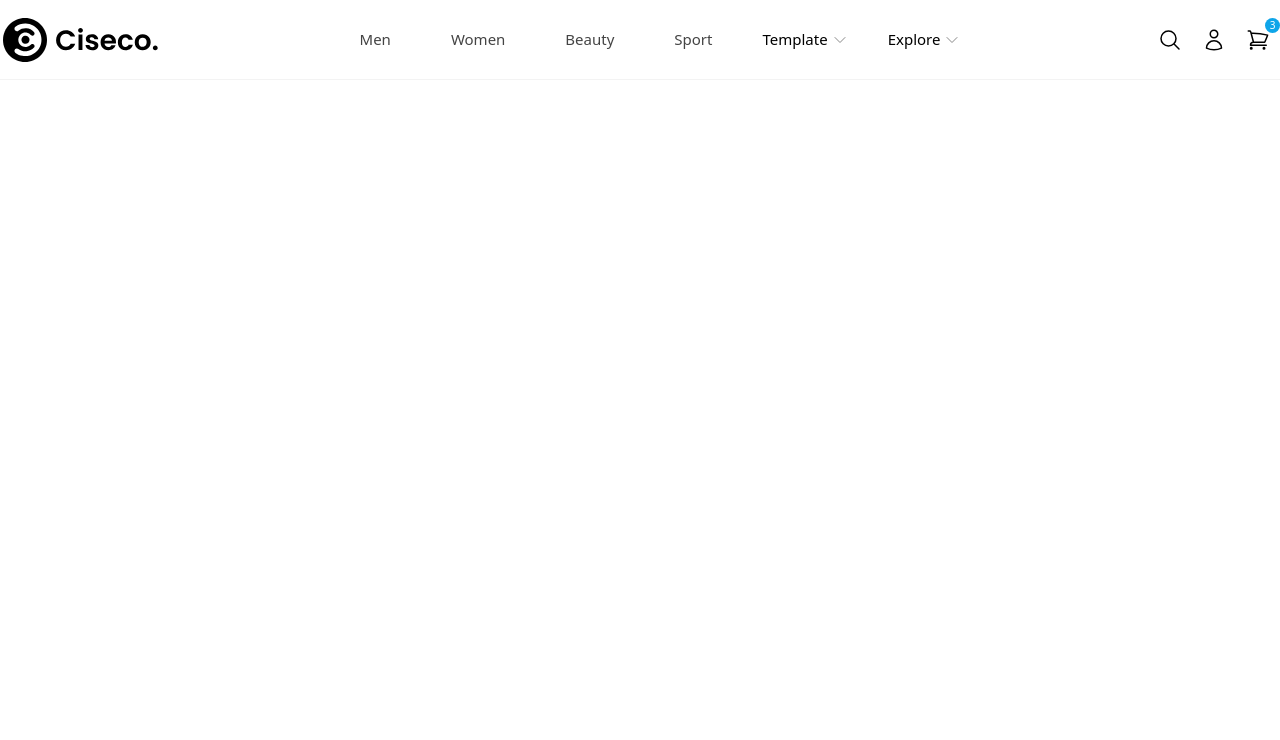
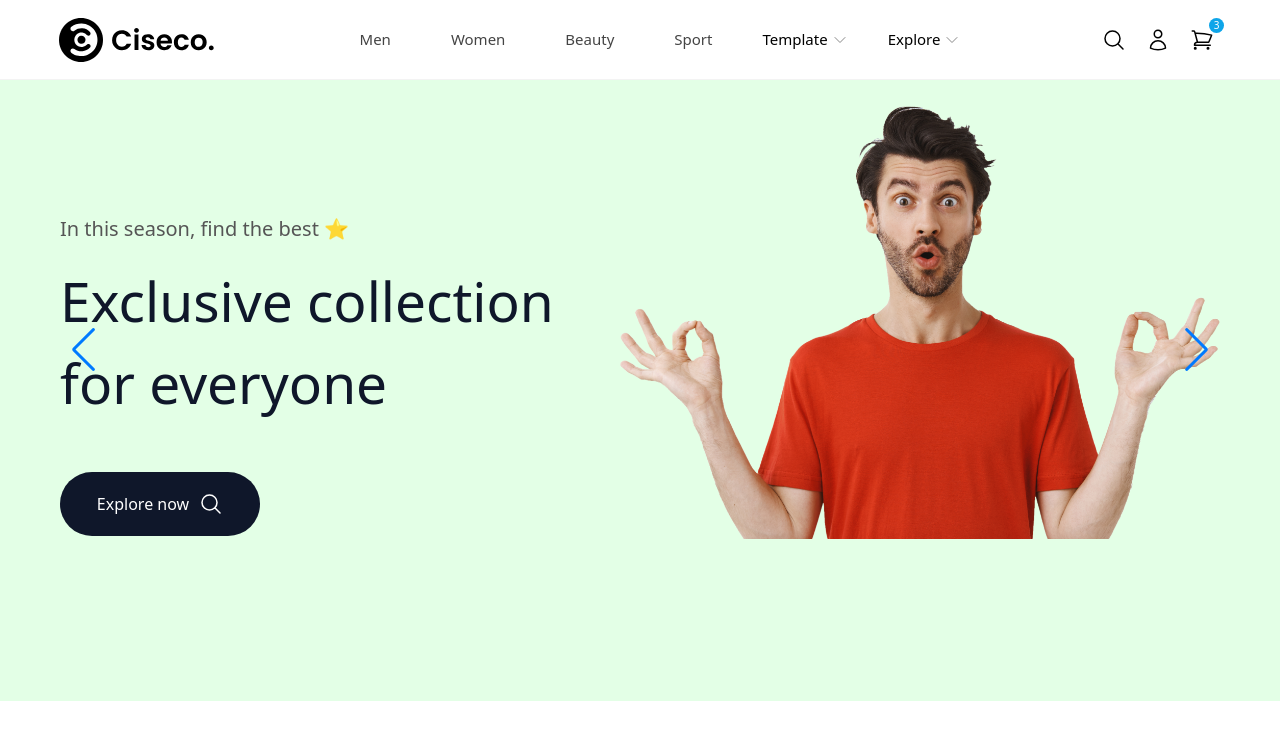
Before and after one commit to neda1998/shopping-website, a React (Create React App) app: page / in a window 1280 px wide. Shown: the top 740 px of the page. Built offline with nearby package versions, Linux system fonts and the light colour scheme.

Commit message:
complete slider show and add styles

```diff
--- a/package.json
+++ b/package.json
@@ -10,6 +10,9 @@
     "react-dom": "^18.2.0",
     "react-router-dom": "^6.11.1",
     "react-scripts": "5.0.1",
+    "react-slick": "^0.29.0",
+    "slick-carousel": "^1.8.1",
+    "swiper": "^9.3.0",
     "web-vitals": "^2.1.4"
   },
   "scripts": {
--- a/src/Components/Slide/Slide.jsx
+++ b/src/Components/Slide/Slide.jsx
@@ -1,107 +1,111 @@
-// import { Swiper, SwiperSlide } from "swiper/react";
-// import "swiper/css";
-// import slideOne from "../../assets/images/slideImageOne.png";
-// import slideTwo from "../../assets/images/slideImageTwo.png";
-// import slideThree from "../../assets/images/slideImageThree.png";
-// import { Autoplay, Pagination, Navigation } from "swiper";
-// import style from "../../styles/Slide.module.css";
+import { Swiper, SwiperSlide } from "swiper/react";
+import "swiper/css";
+import "swiper/css/navigation";
+import slideOne from "../../assets/images/slideImageOne.png";
+import slideTwo from "../../assets/images/slideImageTwo.png";
+import slideThree from "../../assets/images/slideImageThree.png";
+import { Autoplay, Pagination, Navigation } from "swiper";
+import style from "../../styles/Slide.module.css";
 
-// const Slide = () => {
-//   return (
-//     <div className={`md:grid grid-cols-2 ${style.slideShow}`}>
-//       <div className={style.textSlide}>
-//         <p>In this season, find the best ⭐</p>
-//         <h1>Exclusive collection for everyone</h1>
-//         <button className={style.btnSlide}>
-//           <span>Explore now</span>
-//           <svg
-//             xmlns="http://www.w3.org/2000/svg"
-//             fill="none"
-//             viewBox="0 0 24 24"
-//             strokeWidth={1.5}
-//             stroke="currentColor"
-//             className="w-6 h-6"
-//           >
-//             <path
-//               strokeLinecap="round"
-//               strokeLinejoin="round"
-//               d="M21 21l-5.197-5.197m0 0A7.5 7.5 0 105.196 5.196a7.5 7.5 0 0010.607 10.607z"
-//             />
-//           </svg>
-//         </button>
-//       </div>
-//       <div className={style.slideSwiper}>
-//         <Swiper
-//           spaceBetween={30}
-//           centeredSlides={true}
-//           autoplay={{
-//             delay: 4500,
-//             disableOnInteraction: false,
-//           }}
-//           pagination={{
-//             clickable: true,
-//           }}
-//           navigation={true}
-//           modules={[Autoplay, Pagination, Navigation]}
-//         >
-//           <SwiperSlide>
-//             <img className={style.imgSlide} src={slideOne} alt="sliderOne" />
-//           </SwiperSlide>
-//           <SwiperSlide>
-//             <img className={style.imgSlide} src={slideTwo} alt="sliderTwo" />
-//           </SwiperSlide>
-//           <SwiperSlide>
-//             <img
-//               className={style.imgSlide}
-//               src={slideThree}
-//               alt="sliderThree"
-//             />
-//           </SwiperSlide>
-//         </Swiper>
-//       </div>
-//     </div>
-//   );
-// };
+const Slide = () => {
+  return (
+    <div className={style.slideShow}>
+      <div className={style.slideSwiper}>
+        <Swiper
+          spaceBetween={30}
+          centeredSlides={true}
+          autoplay={{
+            delay: 4500,
+            disableOnInteraction: false,
+          }}
+          pagination={{
+            clickable: true,
+          }}
+          navigation={true}
+          modules={[Autoplay, Pagination, Navigation]}
+        >
+          <SwiperSlide>
+            <div className={style.slides}>
+              <div className={style.textSlide}>
+                <p>In this season, find the best ⭐</p>
+                <h1>Exclusive collection for everyone</h1>
+                <button className={style.btnSlide}>
+                  <span>Explore now</span>
+                  <svg
+                    xmlns="http://www.w3.org/2000/svg"
+                    fill="none"
+                    viewBox="0 0 24 24"
+                    strokeWidth={1.5}
+                    stroke="currentColor"
+                    className="w-6 h-6"
+                  >
+                    <path
+                      strokeLinecap="round"
+                      strokeLinejoin="round"
+                      d="M21 21l-5.197-5.197m0 0A7.5 7.5 0 105.196 5.196a7.5 7.5 0 0010.607 10.607z"
+                    />
+                  </svg>
+                </button>
+              </div>
+              <img className={style.imgSlide} src={slideOne} alt="sliderOne" />
+            </div>
+          </SwiperSlide>
+          <SwiperSlide>
+            <div className={style.slides}>
+              <div className={`${style.imageSlideTwo} ${style.textSlide}`}>
+                <p>In this season, find the best ⭐</p>
+                <h1>Exclusive collection for everyone</h1>
+                <button className={style.btnSlide}>
+                  <span>Explore now</span>
+                  <svg
+                    xmlns="http://www.w3.org/2000/svg"
+                    fill="none"
+                    viewBox="0 0 24 24"
+                    strokeWidth={1.5}
+                    stroke="currentColor"
+                    className="w-6 h-6"
+                  >
+                    <path
+                      strokeLinecap="round"
+                      strokeLinejoin="round"
+                      d="M21 21l-5.197-5.197m0 0A7.5 7.5 0 105.196 5.196a7.5 7.5 0 0010.607 10.607z"
+                    />
+                  </svg>
+                </button>
+              </div>
+              <img className={style.imgSlide} src={slideTwo} alt="sliderOne" />
+            </div>
+          </SwiperSlide>
+          <SwiperSlide>
+            <div className={style.slides}>
+              <div className={style.textSlide}>
+                <p>In this season, find the best ⭐</p>
+                <h1>Exclusive collection for everyone</h1>
+                <button className={style.btnSlide}>
+                  <span>Explore now</span>
+                  <svg
+                    xmlns="http://www.w3.org/2000/svg"
+                    fill="none"
+                    viewBox="0 0 24 24"
+                    strokeWidth={1.5}
+                    stroke="currentColor"
+                    className="w-6 h-6"
+                  >
+                    <path
+                      strokeLinecap="round"
+                      strokeLinejoin="round"
+                      d="M21 21l-5.197-5.197m0 0A7.5 7.5 0 105.196 5.196a7.5 7.5 0 0010.607 10.607z"
+                    />
+                  </svg>
+                </button>
+              </div>
+              <img className={style.imgSlide} src={slideThree} alt="sliderOne" />
+            </div>
+          </SwiperSlide>
+        </Swiper>
+      </div>
+    </div>
+  );
+};
 
-// export default Slide;
-
-// import React from 'react';
-// import Slider from 'react-slick';
-// import slideOne from "../../assets/images/slideImageOne.png";
-// import slideTwo from "../../assets/images/slideImageTwo.png";
-// import slideThree from "../../assets/images/slideImageThree.png";
-// import style from "../../styles/Slide.module.css";
-
-// const Slide = () => {
-//   const settings = {
-//     dots: true,
-//     infinite: true,
-//     speed: 500,
-//     slidesToShow: 1,
-//     slidesToScroll: 1
-//   };
-
-//   return (
-//     <div className="flex flex-row items-center mt-4">
-//       <div className="mt-4">
-//         <p className="text-lg font-bold">Lorem ipsum dolor sit amet</p>
-//         <p className="text-gray-500 mt-2">Lorem ipsum dolor sit amet, consectetur adipiscing elit. Sed euismod, diam eget varius lacinia, nisi velit malesuada lorem, vel tincidunt dolor urna et nisl.</p>
-//       </div>
-//       <div className="w-50">
-//         <Slider {...settings}>
-//           <div>
-//             <img src={slideOne} className={style.imgSlide} alt="Slide1" />
-//           </div>
-//           <div>
-//             <img src={slideTwo} className={style.imgSlide} alt="Slide2" />
-//           </div>
-//           <div>
-//             <img src={slideThree} className={style.imgSlide} alt="Slide3" />
-//           </div>
-//         </Slider>
-//       </div>
-//     </div>
-//   );
-// };
-
-// export default Slide;
+export default Slide;
--- a/src/pages/Home.jsx
+++ b/src/pages/Home.jsx
@@ -1,13 +1,14 @@
 import React from 'react';
 import Navbar from "../Components/Navbar/Navbar";
-// import Slide from '../Components/Slide/Slide'
+import Slide from '../Components/Slide/Slide';
+
 
 
 function Home() {
   return (
     <>
       <Navbar />
-      {/* <Slide /> */}
+      <Slide />
     </>
   )
 }
--- a/src/styles/Navbar.module.css
+++ b/src/styles/Navbar.module.css
@@ -11,13 +11,14 @@
   background-color: var(--bg-white);
   border-bottom: 1px solid var(--border-gray-100);
   height: 5rem;
+  z-index: 9999;
 }
 
 .navbar {
   display: flex;
   flex-direction: row;
   align-items: center;
-  justify-content: space-between;
+  justify-content: space-around;
 }
 
 .svgHead {
@@ -213,7 +214,8 @@
   flex-direction: column;
 }
 
-.LinkNav, .homeNav {
+.LinkNav,
+.homeNav {
   padding: 8px 5px;
 }
 
@@ -223,6 +225,30 @@
   top: 0;
   left: 0;
 }
+
+.dropNav {
+  display: flex;
+  align-items: center;
+}
+
+.ctegoryPage {
+  background-color: var(--bg-white);
+  border: 1px solid var(--border-gray-100);
+  border-radius: 15px;
+  padding: 10px;
+  color: var(--black-color-800);
+  display: none;
+  position: absolute;
+  right: 0;
+}
+
+.dropNav:hover + .ctegoryPage {
+  display: flex;
+  flex-direction: column;
+}
+
+
+
 /* dropdown menu */
 
 /* search */
@@ -309,7 +335,9 @@
   transition: background-color 0.3s ease-in-out;
 }
 
-.itemUser:hover, .homeNav:hover, .LinkNav:hover {
+.itemUser:hover,
+.homeNav:hover,
+.LinkNav:hover {
   background-color: var(--bg-blue-200);
   border-radius: 8px;
 }
@@ -335,35 +363,36 @@
 
 .shopText {
   color: var(--bg-black-100);
-  font-weight: bolder;
-  font-size: 17px;
+  font-weight: 500;
+  font-size: 20px;
 }
 
 .shoppingCartBox {
   border-radius: 18px;
   border: 1px solid var(--border-gray-100);
-  padding: 17px 10px;
-  margin-top: 52px;
+  padding: 23px 21px;
+  margin-top: 61px;
   position: absolute;
-  left: 0;
+  right: 0;
   width: 430px;
+  margin-right: 77px;
 }
 
 .propShop {
   display: flex;
   flex-direction: row;
-  align-items: center;
   justify-content: space-between;
   border-bottom: 1px solid var(--border-gray-100);
+  margin: 20px 0;
+  padding-bottom: 27px;
 }
 
-/* .imgShop {
+.imgShop {
   display: flex;
   flex-direction: row;
-  align-items: center;
-} */
+}
 
-.imgShop > img{
+.imgShop > img {
   width: 80px;
   height: 96px;
   background-color: var(--bg-blue-300);
@@ -373,15 +402,18 @@
 .textImgShop {
   display: flex;
   flex-direction: column;
+  margin-left: 20px;
 }
 
 .textImgShop > p {
   color: var(--bg-black-100);
-  font-weight: 400;
-  font-size: 16px;
+  font-weight: 500;
+  font-size: 17px;
+  margin-bottom: 5px;
 }
 
-.textImgShop > span, .textImgShop > h6 {
+.textImgShop > span,
+.textImgShop > h6 {
   color: var(--black-color-800);
   font-weight: 400;
 }
@@ -394,25 +426,27 @@
   display: flex;
   flex-direction: column;
   justify-content: space-between;
+  align-items: end;
 }
 
-.btnPriceShop > button {
+.btnPrice {
   background-color: var(--bg-white);
   color: var(--bg-green-200);
-  border: 1px solid var(--bg-green-200);
+  border: 2px solid var(--bg-green-200);
   border-radius: 10px;
-  padding: 7px 13px;
+  padding: 1px 10px;
+  font-weight: 500;
 }
 
-.btnPriceShop > p {
+.btnPriceShop > div > p {
   color: var(--bg-blue-900);
   font-weight: 400;
+  font-weight: 500;
 }
 
 .textCheckout {
   display: flex;
   flex-direction: row;
-  align-items: center;
   justify-content: space-between;
 }
 
@@ -421,9 +455,10 @@
   flex-direction: column;
 }
 
-.textCheckout > div > p {
-  color: var(--bg-black-100);
-  font-weight: bold;
+.textCheckout > div > p,
+.textCheckout > p {
+  color: var(--bg-black-300);
+  font-weight: 500;
 }
 
 .textCheckout > div > span {
@@ -435,18 +470,27 @@
   display: flex;
   flex-direction: row;
   align-items: center;
+  justify-content: space-between;
+  margin-top: 22px;
 }
 
-.btnShopping button {
-  border-radius: 23px;
-  padding: 10px 30px;
+.btnShopping > button {
+  border-radius: 27px;
+  padding: 14px 0px;
+  font-weight: 500;
+  width: 200px;
 }
 
-.btnShopping:first-child {
+.cartBtn {
   background-color: var(--bg-white);
   color: var(--bg-black-100);
   margin-right: 8px;
+  border: 1px solid var(--border-gray-100);
 }
 
+.checkoutBtn {
+  color: var(--bg-white);
+  background-color: var(--bg-black-100);
+}
 
 /* shopping cart */
--- a/src/styles/Slide.module.css
+++ b/src/styles/Slide.module.css
@@ -1,44 +1,67 @@
 .slideShow {
   background-color: var(--bg-green-100);
-      width: 100%;
+  height: 100%;
+}
+
+.slideSwiper {
+  margin: 0 auto;
+  padding: 0 60px;
+}
+
+.slides {
   display: flex;
   flex-direction: row;
   align-items: center;
-      justify-content:space-between;
+  justify-content: space-between;
+}
+
+.swiper-wrapper  {
+      max-width: 1280px;
 }
 
 .textSlide {
   display: flex;
   flex-direction: column;
+  margin-top: 50px;
+}
+
+.imageSlideTwo {
+  margin-top: 210px;
 }
 
 .textSlide p {
-      color: var(--black-color-600);
+  color: var(--black-color-500);
   font-weight: 500;
+  font-size: 20px;
 }
 
 .textSlide h1 {
   color: var(--bg-black-100);
-      font-weight: bolder;
-      font-size: 20px;
-      margin: 30px 0;
+  font-weight: 500;
+  font-size: 55px;
+  margin: 16px 0 47px;
 }
 
 .btnSlide {
   background-color: var(--bg-black-100);
-      border-radius: 23px;
-      padding: 15px 30px;
+  border-radius: 33px;
+  padding: 20px 0;
   color: var(--bg-white);
   font-weight: 500;
+  display: flex;
+  width: 200px;
+  align-items: center;
+  justify-content: center;
+}
+
+.btnSlide span {
+  margin-right: 10px;
 }
 
 .imgSlide {
-      object-fit: cover;
-      width: 600px;
-      height: 600px;
+  object-fit: contain;
+  max-width: 600px;
   display: flex;
   justify-content: flex-end;
+  margin-top: 100px;
 }
-
-.slideSwiper {
-}
```
Also changed, not shown: src/Components/Navbar/Navbar.jsx (+52 -9 lines), 1 other file (tests, documents, lock files or other folders). Lines whose indentation alone changed are shown as unchanged.
